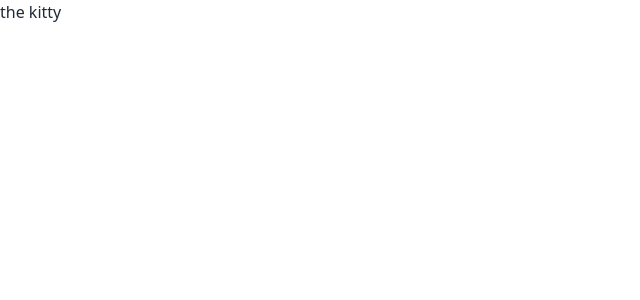
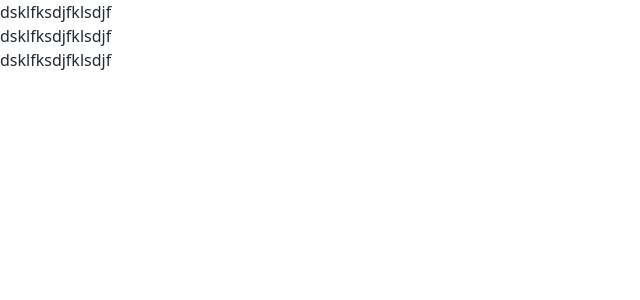
Before and after one commit to kittycat-homes/webring, a Nuxt app: page / in a window 1280 px wide. Shown: the top 300 px of the page, without its empty margins (0-640 px from the left). Built offline with nearby package versions, Linux system fonts and the light colour scheme.

Commit message:
add members component

```diff
--- /dev/null
+++ b/components/MemberCard.vue
@@ -0,0 +1,15 @@
+<template>
+  <div>dsklfksdjfklsdjf</div>
+</template>
+
+<script setup lang="ts">
+import type { PropType } from "vue";
+import { type Member } from "~/members";
+
+defineProps({
+  member: {
+    required: true,
+    type: Object as PropType<Member>
+  }
+});
+</script>
--- /dev/null
+++ b/components/MemberList.vue
@@ -0,0 +1,9 @@
+<template>
+  <div>
+    <MemberCard v-for="member in members" :member="member" />
+  </div>
+</template>
+
+<script setup lang="ts">
+import { members } from "~/members";
+</script>
--- a/pages/index.vue
+++ b/pages/index.vue
@@ -1,5 +1,8 @@
 <template>
   <div>
-    <p>the kitty</p>
+    <MemberList />
   </div>
 </template>
+
+<script setup lang="ts">
+</script>
```
Also changed, not shown: 1 other file (tests, documents, lock files or other folders).
